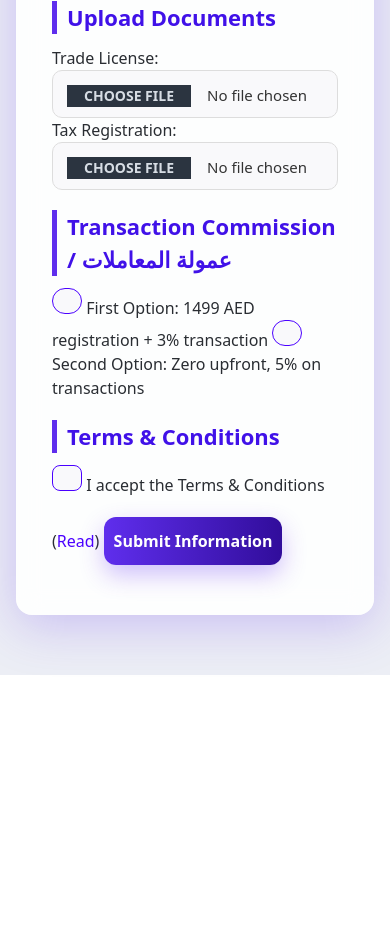
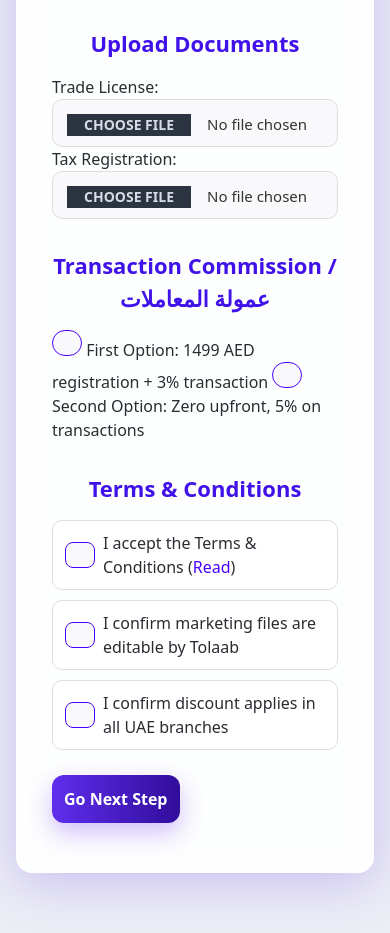
Before and after one commit to Tolaab-dot/COA-Tolaab, a plain HTML site: page index.html in a window 390 px wide. Shown: the part 1704-2637 px from the top of the page. Before the commit the page ends 2379 px from the top, so only its background shows below. Drawn offline with nearby package versions, Linux system fonts and the light colour scheme.

Commit message:
Update index.html

```diff
--- a/index.html
+++ b/index.html
@@ -85,10 +85,9 @@ p {
   font-weight: 700;
   font-size: 22px;
   color: #4011e8;
-  margin-top: 20px;
-  margin-bottom: 12px;
-  border-left: 5px solid var(--background-color-primary);
-  padding-left: 10px;
+  margin-top: 30px;
+  margin-bottom: 15px;
+  text-align: center;
 }
 
 /* Inputs */
@@ -113,11 +112,11 @@ input:focus, select:focus {
   color: white;
   font-size: 16px;
   font-weight: 600;
-  padding: 10px;
+  padding: 12px;
   border: none;
   border-radius: 12px;
   cursor: pointer;
-  margin-top: 20px;
+  margin-top: 25px;
   transition: transform 0.2s ease, box-shadow 0.3s;
   box-shadow: 0 10px 25px rgba(95, 46, 237, 0.3);
 }
@@ -136,6 +135,28 @@ input:focus, select:focus {
   line-height: 1.6;
   color: #555;
   margin-top: 10px;
+}
+
+/* Checkboxes */
+.checkbox-group {
+  display: flex;
+  flex-direction: column;
+  gap: 10px;
+  margin-top: 15px;
+}
+.checkbox-group label {
+  display: flex;
+  align-items: center;
+  gap: 8px;
+  background: #fff;
+  padding: 10px 12px;
+  border-radius: 10px;
+  border: 1px solid #ddd;
+  cursor: pointer;
+  transition: box-shadow 0.2s;
+}
+.checkbox-group label:hover {
+  box-shadow: 0 4px 10px rgba(95, 46, 237, 0.1);
 }
 </style>
 </head>
@@ -170,6 +191,7 @@ input:focus, select:focus {
 
     <!-- Form -->
     <form id="coaForm" action="https://formspree.io/f/mdklpbdd" method="POST" enctype="multipart/form-data">
+
       <div class="section-title">تفاصيل الشريك / Partner Details</div>
       <div class="grid grid-cols-1 md:grid-cols-2 gap-4">
         <div><label>اسم الشركة / Company Name:</label><input type="text" name="company_name" required></div>
@@ -218,10 +240,23 @@ input:focus, select:focus {
       </div>
 
       <div class="section-title">Terms & Conditions</div>
-      <label class="flex items-center gap-3 bg-white p-3 rounded-lg border cursor-pointer hover:shadow">
-        <input type="checkbox" name="accept_terms" class="checkbox checkbox-primary" required>
-        <span>I accept the Terms & Conditions (<span class="text-primary cursor-pointer" onclick="toggleTerms()">Read</span>)</span>
-      </label>
+
+      <div class="checkbox-group">
+        <label>
+          <input type="checkbox" name="accept_terms" class="checkbox checkbox-primary" required>
+          <span>I accept the Terms & Conditions (<span class="text-primary cursor-pointer" onclick="toggleTerms()">Read</span>)</span>
+        </label>
+
+        <label>
+          <input type="checkbox" name="marketing_consent" class="checkbox checkbox-primary" required>
+          <span>I confirm marketing files are editable by Tolaab</span>
+        </label>
+
+        <label>
+          <input type="checkbox" name="discount_agreement" class="checkbox checkbox-primary" required>
+          <span>I confirm discount applies in all UAE branches</span>
+        </label>
+      </div>
 
       <div id="termsContent" class="toggle-section grid grid-cols-1 md:grid-cols-2 gap-6 mt-2">
         <div>
@@ -250,7 +285,7 @@ input:focus, select:focus {
         </div>
       </div>
 
-      <button type="submit" class="btn w-full">Submit Information</button>
+      <button type="submit" class="btn w-full">Go Next Step</button>
     </form>
   </div>
 
```
